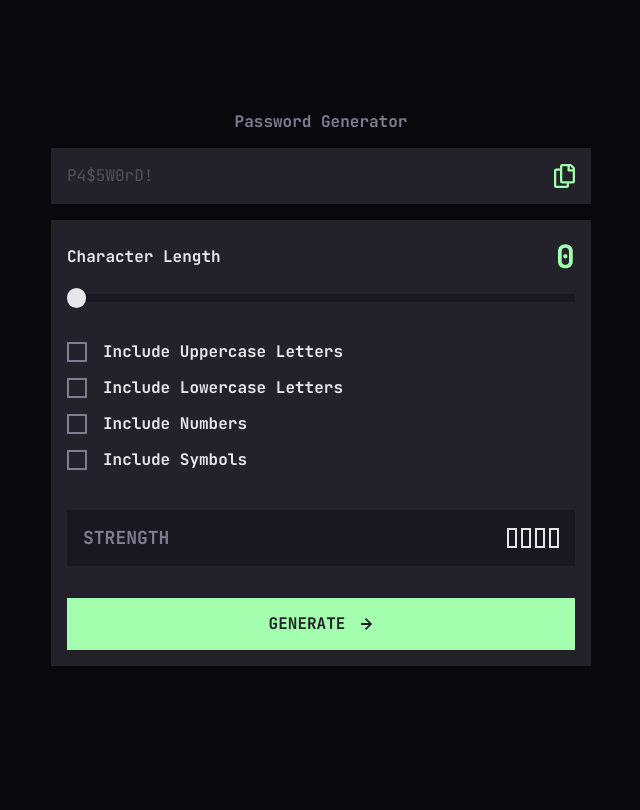
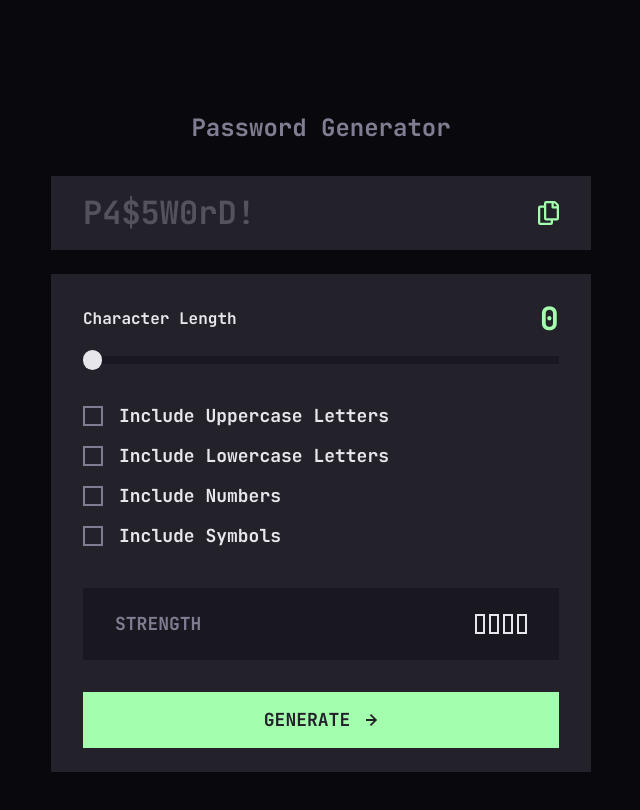
Before and after one commit to kmulqueen/password-generator, a React (Vite) app: page / in a window 1280 px wide. Shown: the top 810 px of the page, without its empty margins (319-959 px from the left). Built offline with nearby package versions, Linux system fonts and the light colour scheme.

Commit message:
fix font-sizes at bigger viewports

```diff
--- a/src/App.tsx
+++ b/src/App.tsx
@@ -30,7 +30,7 @@ function App() {
 
   return (
     <main className="font-jetBrains sm:w-[33.75rem]">
-      <h1 className="mb-4 text-center text-preset-4 text-grey-600">
+      <h1 className="mb-4 text-center text-preset-4 text-grey-600 sm:mb-8 sm:text-preset-2">
         Password Generator
       </h1>
       <TextField
--- a/src/components/Button.tsx
+++ b/src/components/Button.tsx
@@ -8,7 +8,7 @@ type Props = {
 const Button = ({ children, onClick, type }: PropsWithChildren<Props>) => {
   return (
     <button
-      className="flex w-full cursor-pointer items-center justify-center gap-4 bg-green-200 py-4 text-preset-4 text-grey-800 hover:bg-grey-800 hover:text-green-200 hover:outline-2 hover:outline-green-200 hover:**:fill-green-200 focus-visible:bg-grey-800 focus-visible:text-green-200 focus-visible:outline-2 focus-visible:outline-green-200 focus-visible:**:fill-green-200 active:bg-grey-800 active:text-green-200 active:outline-2 active:outline-green-200 active:**:fill-green-200"
+      className="flex w-full cursor-pointer items-center justify-center gap-4 bg-green-200 py-4 text-preset-4 text-grey-800 hover:bg-grey-800 hover:text-green-200 hover:outline-2 hover:outline-green-200 hover:**:fill-green-200 focus-visible:bg-grey-800 focus-visible:text-green-200 focus-visible:outline-2 focus-visible:outline-green-200 focus-visible:**:fill-green-200 active:bg-grey-800 active:text-green-200 active:outline-2 active:outline-green-200 active:**:fill-green-200 sm:text-preset-3"
       onClick={onClick}
       type={type}
     >
--- a/src/components/Checkbox.tsx
+++ b/src/components/Checkbox.tsx
@@ -23,7 +23,9 @@ export default function Checkbox({ id, label }: CheckboxProps) {
             />
           </svg>
         </span>
-        <span className="text-preset-4 text-grey-200">{label}</span>
+        <span className="text-preset-4 text-grey-200 sm:text-preset-3">
+          {label}
+        </span>
       </label>
     </div>
   );
--- a/src/components/Form.tsx
+++ b/src/components/Form.tsx
@@ -25,7 +25,7 @@ export default function Form({
   return (
     <form
       onSubmit={handleSubmit}
-      className="flex flex-col gap-8 bg-grey-800 p-4"
+      className="flex flex-col gap-8 bg-grey-800 p-4 sm:px-8 sm:py-6"
     >
       {children}
     </form>
--- a/src/components/StrengthState.tsx
+++ b/src/components/StrengthState.tsx
@@ -40,7 +40,7 @@ export default function StrengthState({ strengthLevel }: StrengthStateProps) {
   const colorClass = getColorClass(strengthLevel);
   const strengthText = getStrengthText(strengthLevel);
   return (
-    <section className="bg-grey-850 p-4">
+    <section className="bg-grey-850 p-4 sm:px-8 sm:py-6">
       <h2 className="sr-only">Password Strength</h2>
       <div className="flex items-center justify-between">
         <p className="text-preset-3 text-grey-600">STRENGTH</p>
--- a/src/components/TextField.tsx
+++ b/src/components/TextField.tsx
@@ -10,16 +10,16 @@ export default function TextField({
   isCopied,
 }: TextFieldProps) {
   return (
-    <fieldset className="mb-4 w-full min-w-0 border-0">
+    <fieldset className="mb-4 w-full min-w-0 border-0 sm:mb-6">
       <label htmlFor="generated-password" className="sr-only">
         Generated Password
       </label>
-      <div className="flex items-center justify-between bg-grey-800 p-4">
+      <div className="flex items-center justify-between bg-grey-800 p-4 sm:px-8">
         <input
           type="text"
           name="generated-password"
           id="generated-password"
-          className="max-w-8/12 bg-grey-800 text-grey-200 caret-grey-200 placeholder:text-grey-700"
+          className="max-w-8/12 bg-grey-800 text-preset-2 text-grey-200 caret-grey-200 placeholder:text-grey-700 sm:text-preset-1"
           placeholder="P4$5W0rD!"
           disabled={true}
           value={password.length ? password : ""}
```
